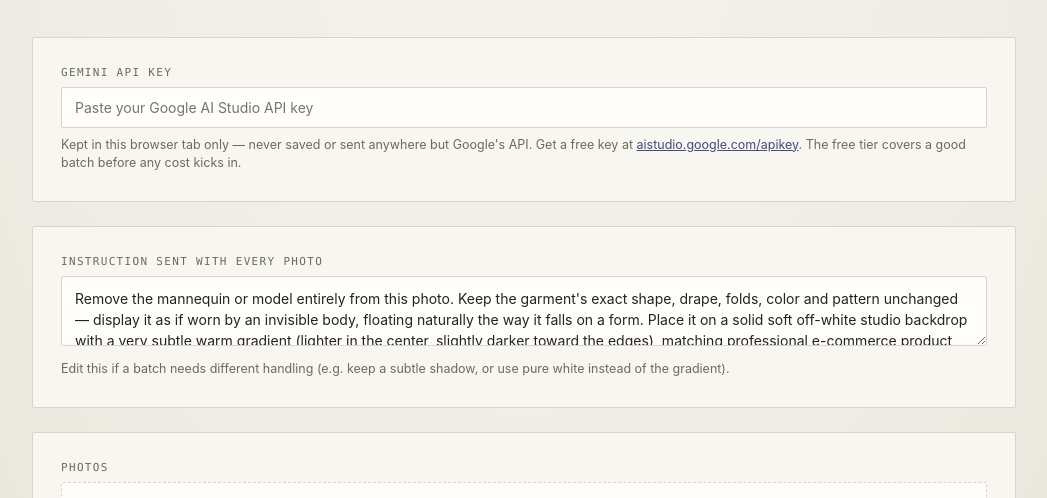
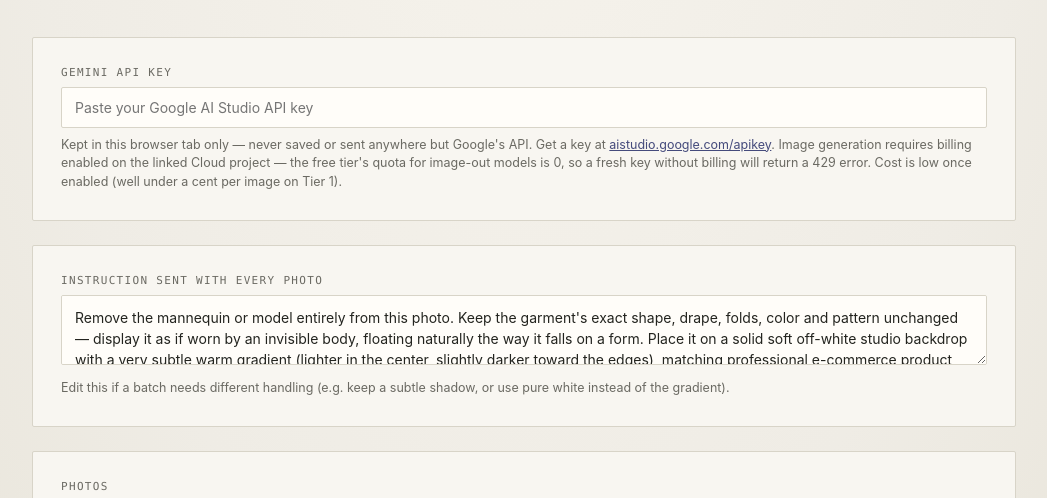
Before and after one commit to yooku98/ghostrack, a plain HTML site: page index.html in a window 1280 px wide. Shown: the part 223-721 px from the top of the page, without its empty margins (116-1163 px from the left). Drawn offline with Linux system fonts and the light colour scheme.

Commit message:
Correct API key hint: image models need billing enabled
Google removed the free-tier quota for image-generation models
(gemini-2.5-flash-image) in Dec 2025 — it's now 0 without billing,
so the old "free tier covers a batch" copy was misleading users
straight into 429 errors.

Co-Authored-By: Claude Sonnet 5 <noreply@anthropic.com>

```diff
--- a/index.html
+++ b/index.html
@@ -203,7 +203,7 @@
   <div class="card">
     <label class="field-label">Gemini API key</label>
     <input type="password" id="apiKey" placeholder="Paste your Google AI Studio API key" autocomplete="off">
-    <div class="hint">Kept in this browser tab only — never saved or sent anywhere but Google's API. Get a free key at <a href="https://aistudio.google.com/apikey" target="_blank">aistudio.google.com/apikey</a>. The free tier covers a good batch before any cost kicks in.</div>
+    <div class="hint">Kept in this browser tab only — never saved or sent anywhere but Google's API. Get a key at <a href="https://aistudio.google.com/apikey" target="_blank">aistudio.google.com/apikey</a>. Image generation requires billing enabled on the linked Cloud project — the free tier's quota for image-out models is 0, so a fresh key without billing will return a 429 error. Cost is low once enabled (well under a cent per image on Tier 1).</div>
   </div>
 
   <div class="card">
```
